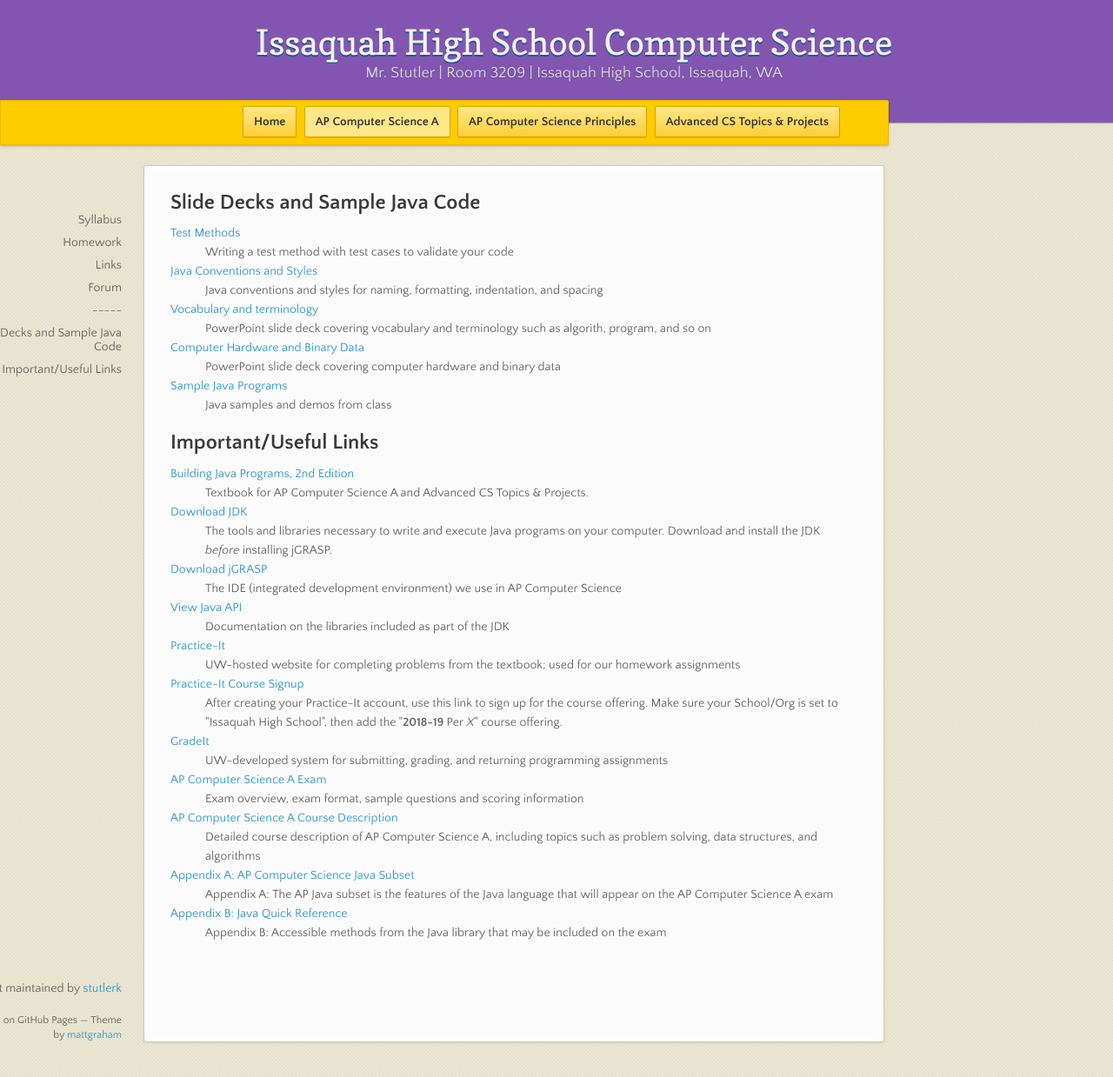
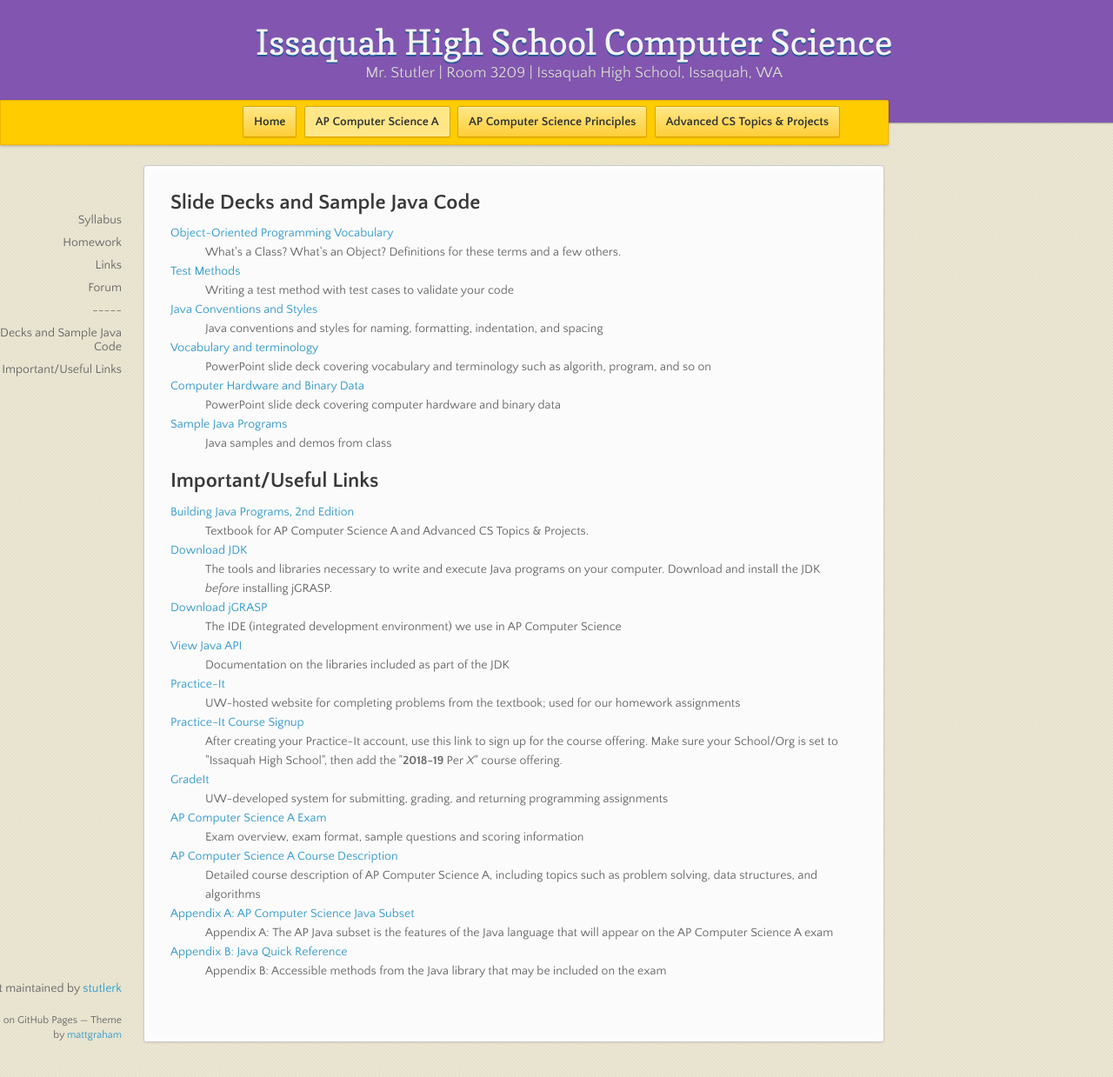
Before and after one commit to stutlerk/ihs-website, a Jekyll site: the page built from _apcsa/links.html, in a window 1280 px wide and 1239 px high. Shown: the whole window at 87% size. Built offline with Jekyll 4.4.1, drawn with Linux system fonts in a browser that asks for light colours; nearby versions of some CDN libraries.

Commit message:
Update links.html

```diff
--- a/_apcsa/links.html
+++ b/_apcsa/links.html
@@ -6,6 +6,9 @@ layout: course
 <section>
 <h2>Slide Decks and Sample Java Code</h2>
 <dl>
+    <dt><a href="https://issaquahwednet-my.sharepoint.com/:p:/g/personal/stutlerk_issaquah_wednet_edu/ERZ-tWR5jFxGgvDuXKvJ29cBwCX2Ki-7zFvEJUNHFq05dg?e=M4JodM" _target="blank">Object-Oriented Programming Vocabulary</a></dt>
+    <dd>What's a Class? What's an Object? Definitions for these terms and a few others.</dd>
+
     <dt><a href="https://issaquahwednet-my.sharepoint.com/:p:/g/personal/stutlerk_issaquah_wednet_edu/EbOtd4aigNtDqN7ulwEtc4sB0i4I0hWpiNGEz_E6UuE8Eg?e=0ruNju" _target="blank">Test Methods</a></dt>
     <dd>Writing a test method with test cases to validate your code</dd>
 
```
